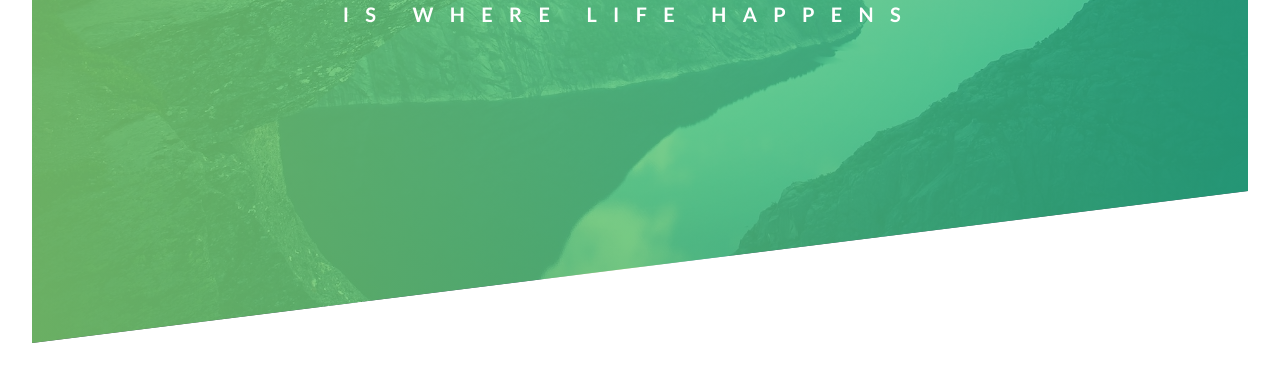
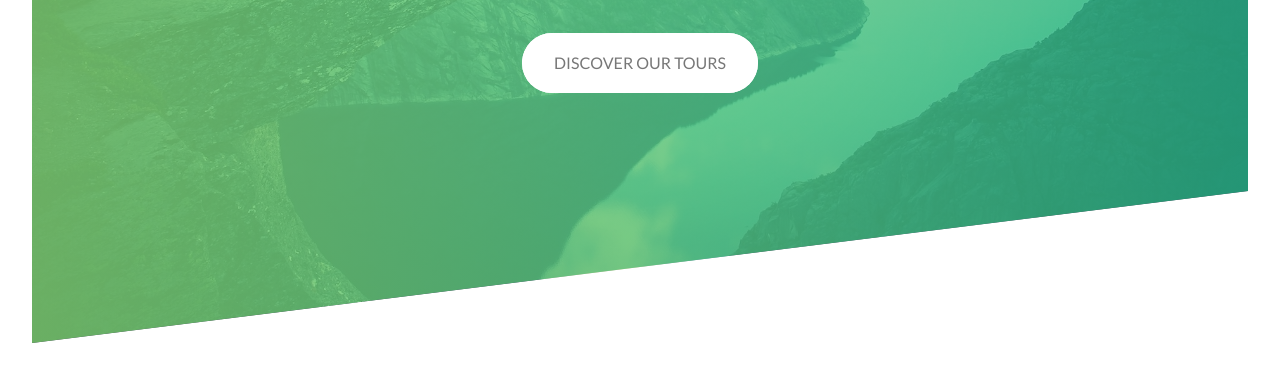
Before and after one commit to Quiatus/CSS_SASS, a plain HTML site: page 01_Prj_Nat/index.html in a window 1280 px wide. Shown: the part 449-824 px from the top of the page. Drawn offline with Linux system fonts and the light colour scheme.

Commit message:
complete header

```diff
--- a/01_Prj_Nat/css/style.css
+++ b/01_Prj_Nat/css/style.css
@@ -51,6 +51,7 @@ body {
     height: 100%;
     justify-content: center;
     align-items: center;
+    flex-direction: column;
     /*
     position: absolute;
     left: 50%;
@@ -62,6 +63,7 @@ body {
 .heading-primary {
     color: var(--clr-whitetext);
     text-transform: uppercase;
+    margin-bottom: 4rem;
 }
 
 .heading-primary-main {
@@ -69,6 +71,8 @@ body {
     font-size: 60px;
     font-weight: 400;
     letter-spacing: 2rem;
+    animation-name: moveInLeft;
+    animation-duration: 1s;
 }
 
 .heading-primary-sub {
@@ -76,4 +80,103 @@ body {
     font-size: 20px;
     font-weight: 700;
     letter-spacing: 1.02rem;
+    animation-name: moveInRight;
+    animation-duration: 1s;
 }
+
+.btn:link,
+.btn:visited {
+    text-transform: uppercase;
+    text-decoration: none;
+    padding: 1rem 2rem;
+    display: inline-block;
+    border-radius: 2rem;
+    transition: all .2s;
+    position: relative;
+}
+
+.btn:hover {
+    transform: translateY(-3px);
+    box-shadow: 0 10px 20px rgba(0, 0, 0, 0.2);
+}
+
+.btn:active {
+    transform: translateY(-1px);
+    box-shadow: 0 5px 10px rgba(0, 0, 0, 0.2);
+}
+
+.btn-white {
+    background-color: var(--clr-whitetext);
+    color: var(--clr-maintext);
+}
+
+.btn::after {
+    content: " ";
+    display: inline-block;
+    height: 100%;
+    width: 100%;
+    border-radius: 2rem;
+    position: absolute;
+    left: 0;
+    top: 0;
+    z-index: -1;
+    transition: all .4s;
+}
+
+.btn-white::after {
+    background-color: var(--clr-whitetext);
+}
+
+.btn:hover::after {
+    transform: scaleX(1.4) scaleY(1.6);
+    opacity: 0;
+}
+
+.btn-animated {
+    animation: moveInTop .5s ease-out .5s;
+    animation-fill-mode: backwards;
+}
+
+@keyframes moveInLeft {
+    0% {
+        opacity: 0;
+        transform: translateX(-100px);
+    }
+
+    80% {
+        transform: translateX(10px);
+    }
+
+    100% {
+        opacity: 1;
+        transform: translate(0);
+    }
+}
+
+@keyframes moveInRight {
+    0% {
+        opacity: 0;
+        transform: translateX(100px);
+    }
+
+    80% {
+        transform: translateX(-10px);
+    }
+
+    100% {
+        opacity: 1;
+        transform: translate(0);
+    }
+}
+
+@keyframes moveInTop{
+    0% {
+        opacity: 0;
+        transform: translateY(50px);
+    }
+
+    100% {
+        opacity: 1;
+        transform: translate(0);
+    }
+}
--- a/01_Prj_Nat/index.html
+++ b/01_Prj_Nat/index.html
@@ -22,6 +22,7 @@
                     <span class="heading-primary-sub">is where life happens</span>
                 </h1>
 
+                <a href="#" class="btn btn-white btn-animated">Discover our tours</a>
             </div>
         </header>
     </body>
```
